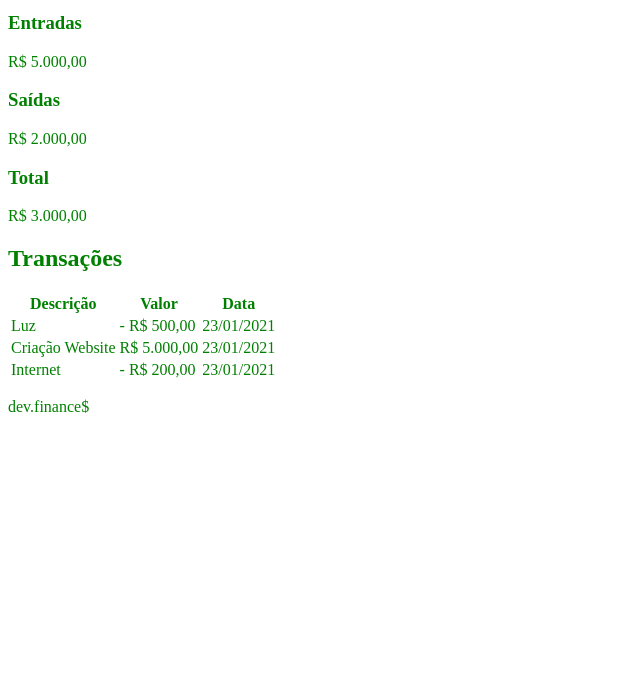
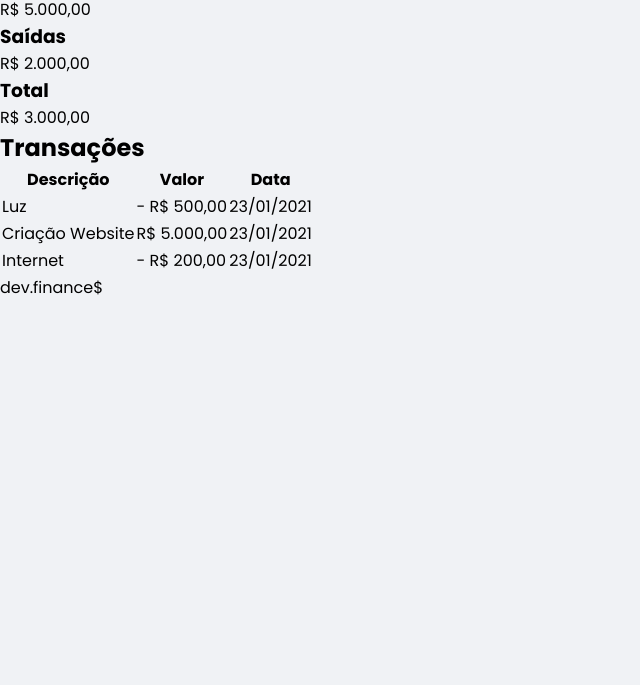
Before and after one commit to leocairos/dev.finance, a plain HTML site: page index.html in a window 1280 px wide. Shown: the part 115-800 px from the top of the page, without its empty margins (0-640 px from the left). Drawn offline with Linux system fonts and the light colour scheme.

Commit message:
readme updates

```diff
--- a/index.html
+++ b/index.html
@@ -8,6 +8,11 @@
   <title>dev.finance$</title>
 
   <link rel="stylesheet" href="./style.css">
+
+  <link rel="preconnect" href="https://fonts.gstatic.com">
+  <link
+    href="https://fonts.googleapis.com/css2?family=Poppins:ital,wght@0,100;0,200;0,400;0,700;1,100;1,200;1,400;1,700&display=swap"
+    rel="stylesheet">
 </head>
 
 <body>
--- a/style.css
+++ b/style.css
@@ -1,3 +1,10 @@
-body {
-  color: green;
+* {
+ margin: 0;
+ padding: 0;
+ box-sizing: border-box;
 }
+
+body{
+  background:#f0f2f5;
+  font-family: 'Poppins', sans-serif;
+}
```
Also changed, not shown: git-images/Capa.png (added), git-images/Início.png (added), git-images/Modal.png (added), 2 other files.
